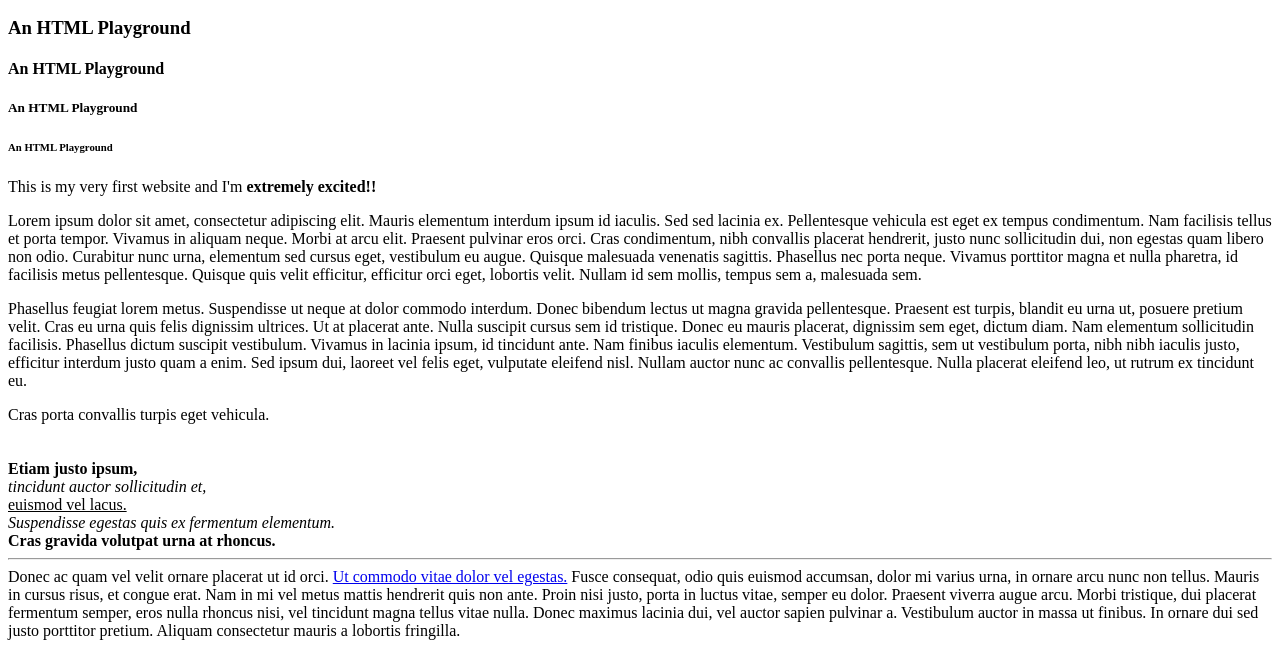
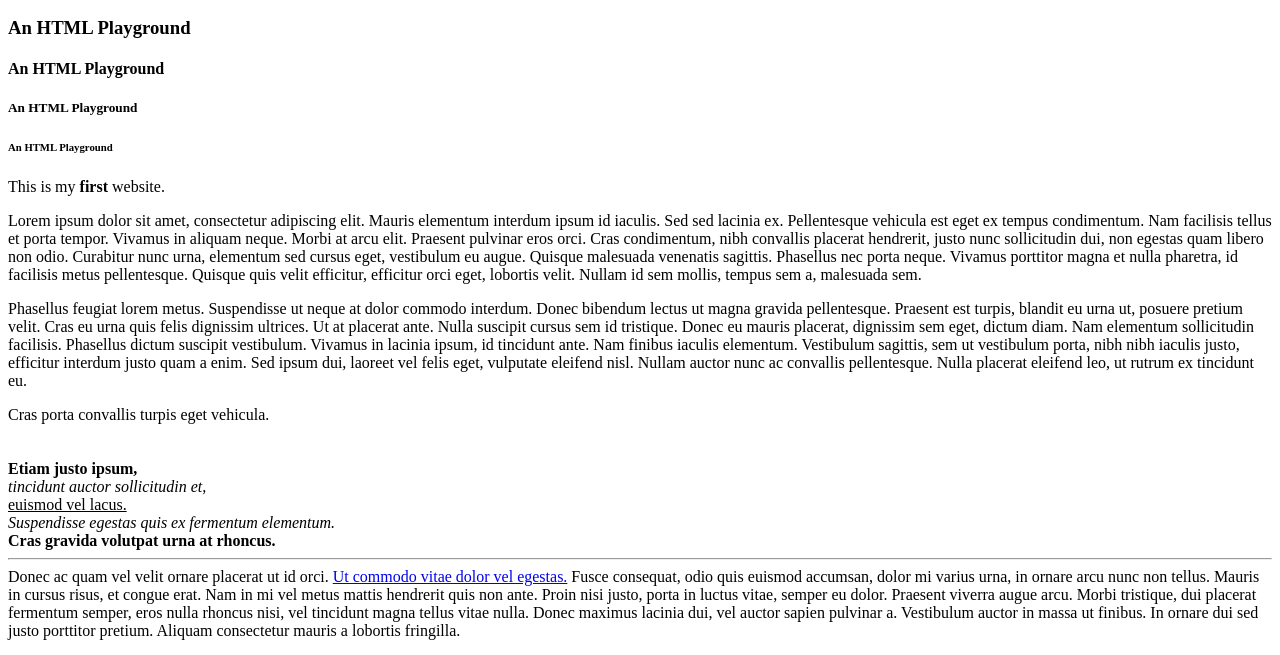
Before and after one commit to 2ver/test-site, a plain HTML site: page index.html in a window 1280 px wide. Shown: the part 110-765 px from the top of the page. Drawn offline with Linux system fonts and the light colour scheme.

Commit message:
Update index.html

```diff
--- a/index.html
+++ b/index.html
@@ -13,7 +13,7 @@
         <h5>An HTML Playground</h5>
         <h6>An HTML Playground</h5>
 
-        This is my very first website and I'm <b>extremely excited!!</b>
+        This is my <b>first</b> website.
 
         <p>
             Lorem ipsum dolor sit amet, consectetur adipiscing elit. Mauris elementum interdum ipsum id iaculis. Sed sed lacinia ex. Pellentesque vehicula est eget ex tempus condimentum. Nam facilisis tellus et porta tempor. Vivamus in aliquam neque. Morbi at arcu elit. Praesent pulvinar eros orci. Cras condimentum, nibh convallis placerat hendrerit, justo nunc sollicitudin dui, non egestas quam libero non odio. Curabitur nunc urna, elementum sed cursus eget, vestibulum eu augue. Quisque malesuada venenatis sagittis. Phasellus nec porta neque. Vivamus porttitor magna et nulla pharetra, id facilisis metus pellentesque. Quisque quis velit efficitur, efficitur orci eget, lobortis velit. Nullam id sem mollis, tempus sem a, malesuada sem.
```
